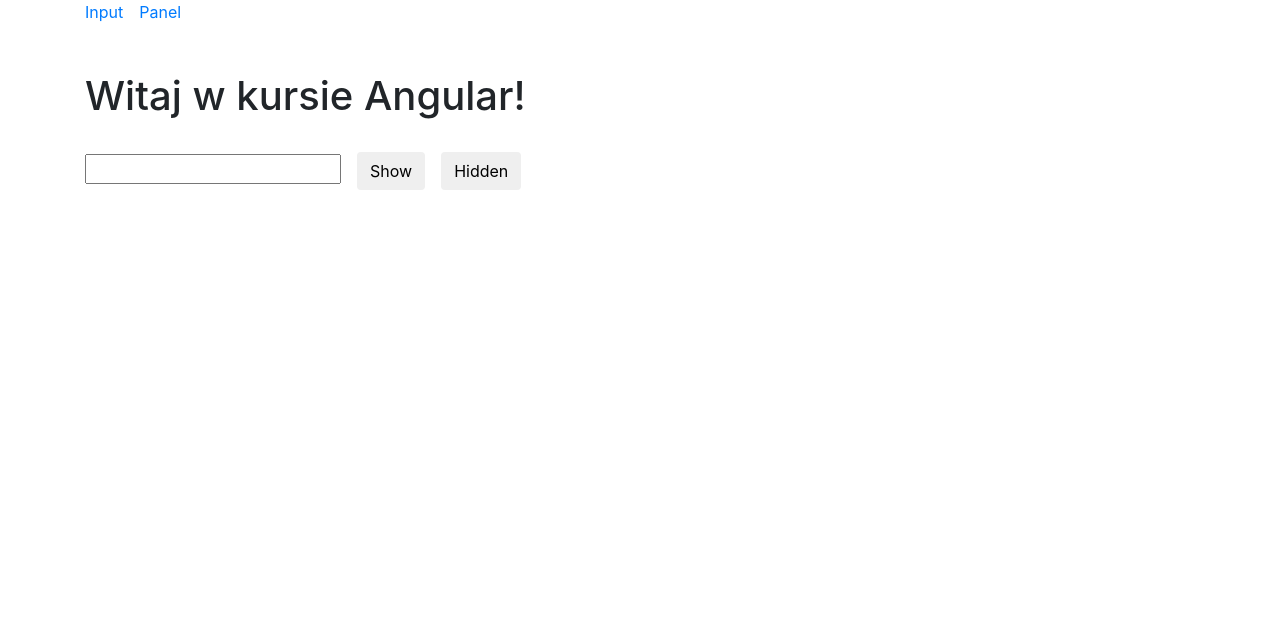
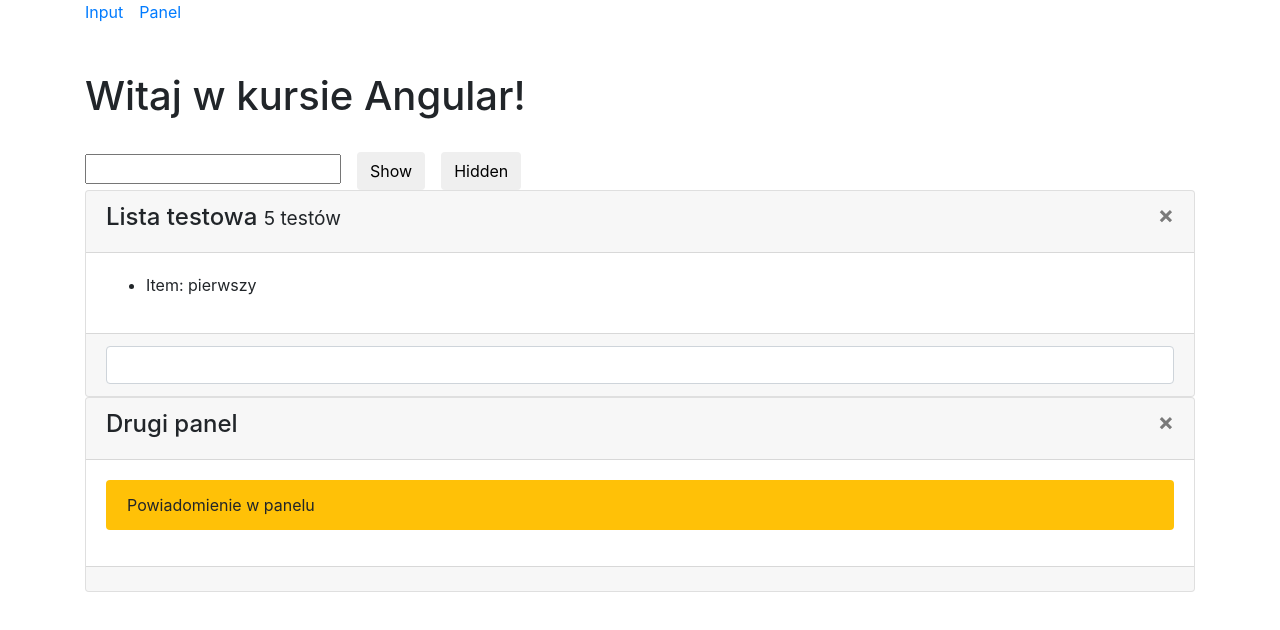
Before and after one commit to Ruudn7/angular-interface-practices, an Angular app: page /input-popup in a window 1280 px wide. Shown: the top 630 px of the page. Built offline with nearby package versions, Linux system fonts and the light colour scheme.

Commit message:
add close option in other ways and multiple projections

```diff
--- a/src/app/app.module.ts
+++ b/src/app/app.module.ts
@@ -10,6 +10,7 @@ import { StaticCardComponent } from './ui/static-card/static-card.component';
 import { PopupMessageComponent } from './ui/popup-message/popup-message.component';
 import { CardCloseComponent } from './ui/card-close/card-close.component';
 import { NavigationComponent } from './ui/navigation/navigation.component';
+import { PanelCloseComponent } from './pages/panel/panel-close/panel-close.component';
 
 @NgModule({
   declarations: [
@@ -20,6 +21,7 @@ import { NavigationComponent } from './ui/navigation/navigation.component';
     PanelComponent,
     NavigationComponent,
     InputPageComponent,
+    PanelCloseComponent,
   ],
   imports: [
     BrowserModule,
--- a/src/app/pages/input-page/input-page.component.html
+++ b/src/app/pages/input-page/input-page.component.html
@@ -16,5 +16,38 @@
       [(open)]="open"
       [text]="message"
     ></app-popup-message>
+
+    <app-panel [open]="true">
+      <h4 ngProjectAs="panel-header">
+        <app-panel-close></app-panel-close>
+        Lista testowa <small>5 testów</small>
+      </h4>
+      <ul>
+        <li *ngFor="let item of list">
+          Item: {{item}}
+        </li>
+      </ul>
+      <div ngProjectAs="panel-footer">
+        <input
+          type="text"
+          class="form-control"
+          (keyup.enter)="
+            list.push(itemNameRef.value);
+            itemNameRef.value = '';
+          "
+          #itemNameRef
+        >
+      </div>
+    </app-panel>
+
+    <app-panel>
+      <h4 ngProjectAs="panel-header">
+        <app-panel-close></app-panel-close>
+        Drugi panel
+      </h4>
+      <p class="alert bg-warning">
+        Powiadomienie w panelu
+      </p>
+    </app-panel>
   </div>
 </div>
--- a/src/app/pages/input-page/input-page.component.ts
+++ b/src/app/pages/input-page/input-page.component.ts
@@ -12,6 +12,10 @@ export class InputPageComponent {
     message = '';
     open = false;
 
+    list = [
+      'pierwszy'
+    ];
+
     focus(elem: StaticCardComponent): void {
       elem.show();
     }
--- /dev/null
+++ b/src/app/pages/panel/panel-close/panel-close.component.html
@@ -0,0 +1 @@
+<span class="close" (click)="close()">&times;</span>
--- /dev/null
+++ b/src/app/pages/panel/panel-close/panel-close.component.ts
@@ -0,0 +1,19 @@
+import { Component, EventEmitter, OnInit, Output } from '@angular/core';
+
+@Component({
+  selector: 'app-panel-close',
+  templateUrl: './panel-close.component.html',
+  styleUrls: ['./panel-close.component.scss']
+})
+export class PanelCloseComponent implements OnInit {
+  @Output() onClose = new EventEmitter();
+  constructor() { }
+
+  ngOnInit(): void {
+  }
+
+  close(): void {
+    this.onClose.emit();
+  }
+
+}
--- a/src/app/pages/panel/panel.component.html
+++ b/src/app/pages/panel/panel.component.html
@@ -1,9 +1,12 @@
-<div class="card">
+<div class="card" *ngIf="open">
+    <div class="card-header">
+        <h5 *ngIf="title">{{title}}</h5>
+        <ng-content select="panel-header"></ng-content>
+    </div>
     <div class="card-body">
-        <ul>
-            <li>test 1</li>
-            <li>test 2</li>
-            <li>test 3</li>
-        </ul>
+        <ng-content></ng-content>
+    </div>
+    <div class="card-footer">
+        <ng-content select="panel-footer"></ng-content>
     </div>
 </div>
--- a/src/app/pages/panel/panel.component.ts
+++ b/src/app/pages/panel/panel.component.ts
@@ -1,15 +1,30 @@
-import { Component, OnInit } from '@angular/core';
+import { PanelCloseComponent } from './panel-close/panel-close.component';
+import { AfterContentInit, Component, ContentChild, Input, OnInit } from '@angular/core';
 
 @Component({
   selector: 'app-panel',
   templateUrl: `./panel.component.html`,
   styles: []
 })
-export class PanelComponent implements OnInit {
+export class PanelComponent implements OnInit, AfterContentInit {
+  @Input() title = '';
+  @Input() open = true;
+
+  @ContentChild(PanelCloseComponent) closeBtn = new PanelCloseComponent();
+
 
   constructor() { }
 
   ngOnInit(): void {
   }
 
+  ngAfterContentInit(): void {
+    console.log(this.closeBtn);
+    if (this.closeBtn) {
+      this.closeBtn.onClose.subscribe(() => {
+        this.open = false;
+      });
+    }
+  }
+
 }
```
Also changed, not shown: src/app/pages/panel/panel-close/panel-close.component.scss (added).
